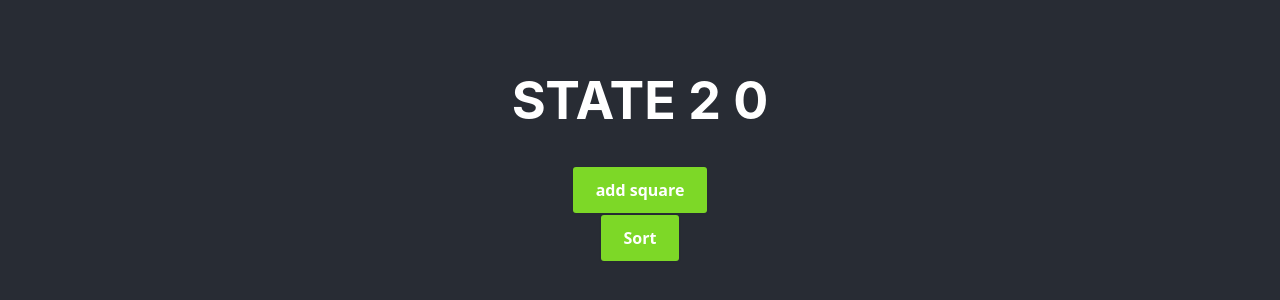
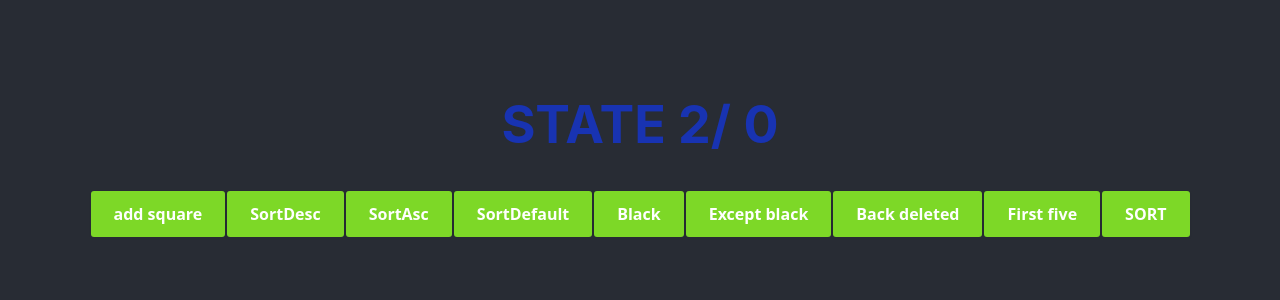
Before and after one commit to margari25/Drontai, a React (Create React App) app in the folder r1/: page / in a window 1280 px wide. Shown: the part 252-552 px from the top of the page. Built offline with nearby package versions, Linux system fonts and the light colour scheme.

Commit message:
sorting and other

```diff
--- a/r1/src/Components/006/Squares.jsx
+++ b/r1/src/Components/006/Squares.jsx
@@ -4,31 +4,86 @@ import randomColor from "../../Functions/randomColor";
 
 function Squares() {
 
+
     const [sq, setSq] = useState([]);
+    const [selected, setSelected] = useState(null)
 
     const add = () => {
-        setSq(s => [...s, { number: rand(100, 999), color: randomColor() }]);
+        setSq(s => [...s, {
+            number: rand(100, 999),
+            color: randomColor(),
+            row: s.length,
+            show: true
+        }]);
     }
 
     const sortDesc = () => {
         setSq(s => [...s].sort((a, b) => b.number - a.number));
     }
 
+    const sortAsc = () => {
+        setSq(s => [...s].sort((a, b) => a.number - b.number));
+    }
+
+    const sortDefault = () => {
+        setSq(s => s.map(square => ({ ...square, show: true })).sort((a, b) => a.row - b.row));
+    }
+
+    const filterBlack = () => {
+        setSq(s => s.map(square => square.number < 300 ? { ...square, show: true } : { ...square, show: false }));
+    }
+
+
+    const filterColourful = () => {
+        setSq(s => s.map(square => square.number < 300 ? { ...square, show: false } : { ...square, show: true }));
+    }
+
+    const doClick = num => {
+        setSelected(num);
+        setSq(s => s.map(square => square.number === num ? { ...square, show: false } : { ...square }));
+
+    }
+
+    const backLastDeleted = () => {
+        setSq(s => s.map(square => square.number === selected ? { ...square, show: true } : { ...square }));
+
+    }
+
+    const firstFive = () => {
+        setSq(s => s.map((square, i) => i < 5 ? { ...square, show: true } : { ...square, show: false }));
+
+    }
+
+    const sorting = () => {
+        setSq(s => s.map(square => square.number === sortDesc() ? { ...square, show: sortAsc() } : { ...square, show: sortDesc() }));
+
+    }
+
 
     return (
         <>
-            <h1>STATE 2 {sq.filter(s => s.number < 300).length}</h1>
+            <h1 style={{ color: randomColor() }}> {selected} STATE 2/ {sq.filter(s => s.number < 300).length}</h1>
             <div className="container">
                 {
-                    sq.map((n, i) => <div style={{
-                        backgroundColor: n.number < 300 ? 'black' : n.color,
-                        borderRadius: n.number % 2 ? '0' : '50%',
-                    }} key={i}>{n.number}
-                    </div>)
+                    sq.map((n, i) => n.show ? <div style={
+                        {
+                            backgroundColor: n.number < 300 ? 'black' : n.color,
+                            borderRadius: n.number % 2 ? null : '50%'
+                        }
+                    } key={i} onClick={() => doClick(n.number)}>{n.number}</div> : null)
                 }
             </div>
-            <button onClick={add}>add square</button>
-            <button onClick={sortDesc}>Sort</button>
+            <div>
+                <button onClick={add}>add square</button>
+                <button onClick={sortDesc}>SortDesc</button>
+                <button onClick={sortAsc}>SortAsc</button>
+                <button onClick={sortDefault}>SortDefault</button>
+                <button onClick={filterBlack}>Black</button>
+                <button onClick={filterColourful}>Except black</button>
+                <button onClick={backLastDeleted}>Back deleted</button>
+                <button onClick={firstFive}>First five</button>
+                <button onClick={sorting}>SORT</button>
+            </div>
         </>
     )
 
```
